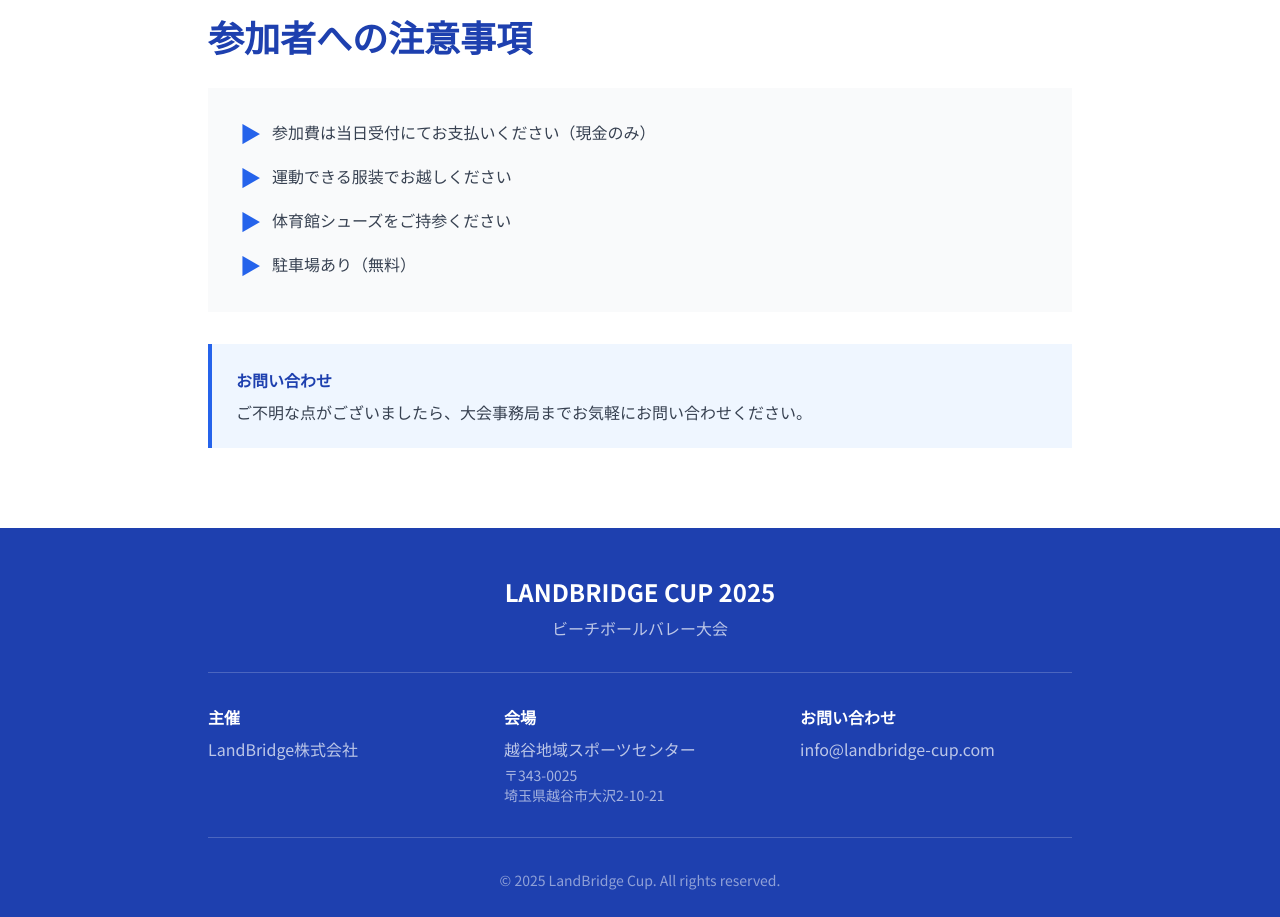
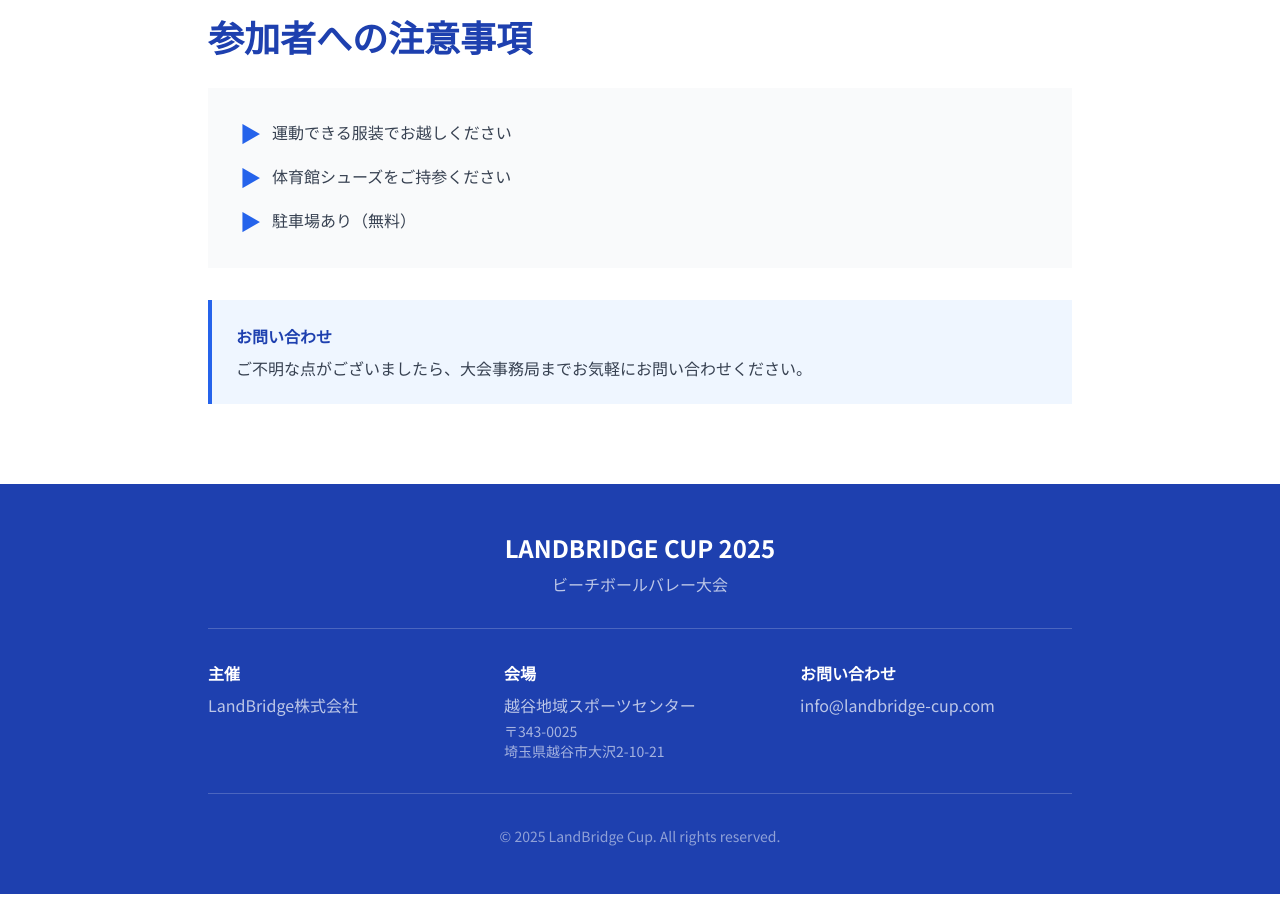
Before and after one commit to MimoriKazuki/sports-lp, a Next.js app: page / in a window 1280 px wide. Shown: the part 4340-5257 px from the top of the page. After the commit the page ends 5234 px from the top, so only its background shows below. Built offline with nearby package versions, Linux system fonts and the light colour scheme.

Commit message:
fix: 参加費の当日払い説明を削除（前払いに変更したため）

```diff
--- a/components/NotesSection.tsx
+++ b/components/NotesSection.tsx
@@ -3,7 +3,6 @@
 import { motion } from 'framer-motion'
 
 const notes = [
-  '参加費は当日受付にてお支払いください（現金のみ）',
   '運動できる服装でお越しください',
   '体育館シューズをご持参ください',
   '駐車場あり（無料）',
```
